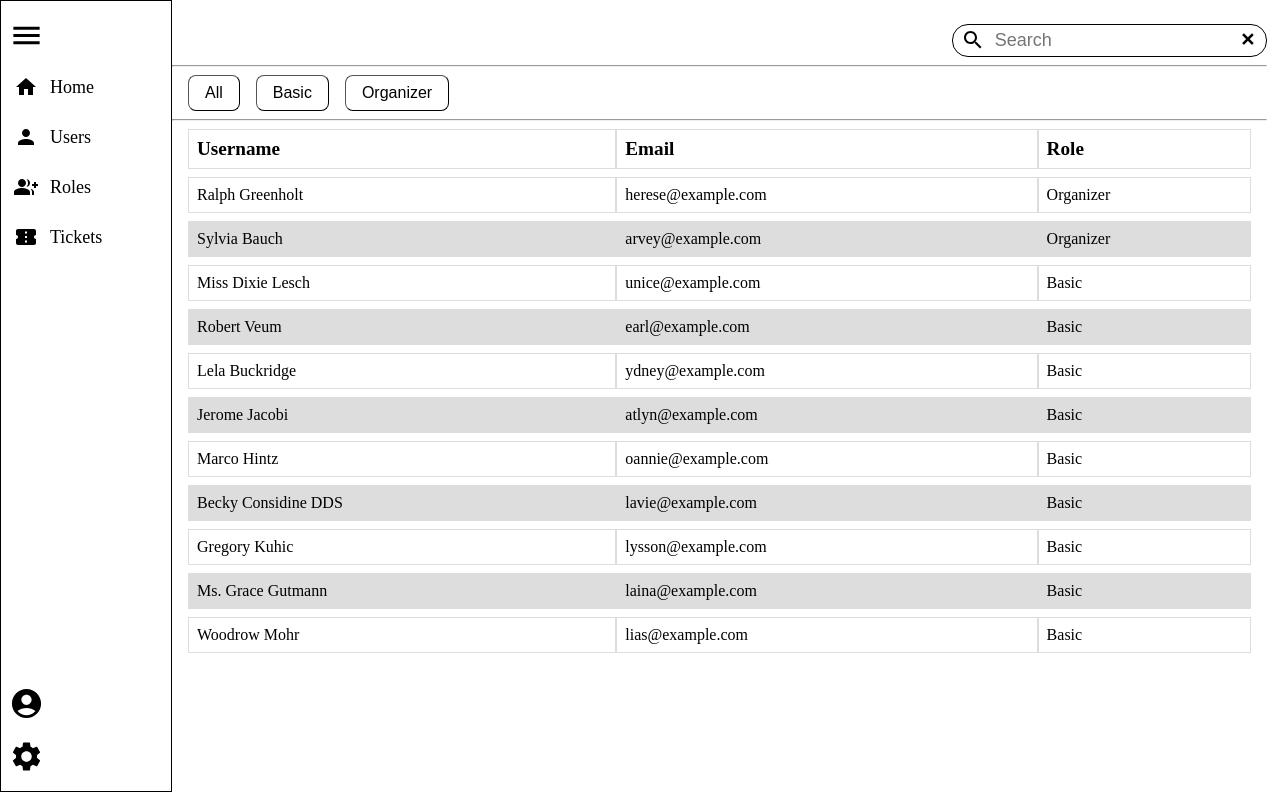
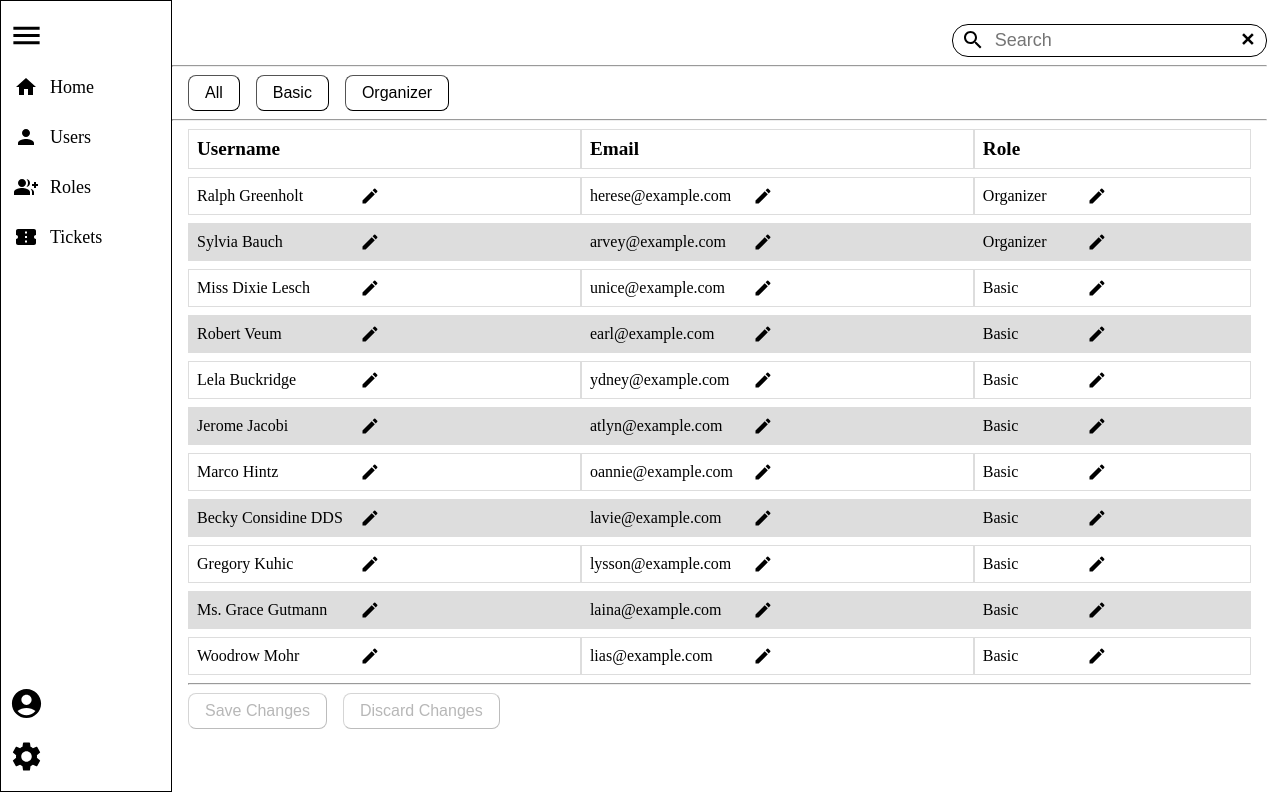
Before and after one commit to ANTH0RNY/Dashboard_1, a React (Vite) app: page /user in a window 1280 px wide. Built offline with nearby package versions, Linux system fonts and the light colour scheme.

Commit message:
finished user

```diff
--- /dev/null
+++ b/src/Views/userDetails.jsx
@@ -0,0 +1,9 @@
+import EditDisplay from "../components/editDisplay";
+
+export default function UserDetails() {
+    return (
+        <div className="user-details">
+            <EditDisplay/>
+        </div>
+    )
+}
--- a/src/Views/usersPage.jsx
+++ b/src/Views/usersPage.jsx
@@ -27,8 +27,7 @@ export default function UsersPage() {
             <hr />
             <RolesBtnList roles={roles.roles} handler={btnHandler} />
             <hr />
-            <UsersList users={userList} />
-            {/* // todo: userList componet */}
+            <UsersList users={userList} roles={roles.roles}/>
         </div>
     )
 }
--- /dev/null
+++ b/src/components/editDisplay.jsx
@@ -0,0 +1,56 @@
+import EditIcon from '@mui/icons-material/Edit';
+import SaveIcon from '@mui/icons-material/Save';
+import "../scss/edit-display.scss"
+import { useEffect, useRef, useState } from 'react';
+
+
+export default function EditDisplay({ defaultValue = "", handler = () => { }, discardController = null }) {
+    const [value, setValue] = useState(defaultValue);
+    const [editMode, setEditMode] = useState(false)
+    const input = useRef(null)
+
+    const handleCrossClick = () => {
+        if (input.current) {
+            setValue(defaultValue)
+            input.current.focus()
+        }
+        setEditMode(false)
+    }
+    const handleSaveClick = () => {
+        // if (value == defaultValue) return;
+        handler(value)
+        setEditMode(false)
+    }
+    useEffect(() => {
+        // handleCrossClick()
+        setValue(defaultValue)
+        // console.log("discard")
+    }, [discardController])
+    return (
+        <div className="edit-display">
+            {
+                !editMode ? (<>
+                    <p className='display'>
+                        {
+                            value
+                        }
+                    </p>
+                    <EditIcon fontSize='small' onClick={(_) => setEditMode(true)} />
+                </>) : (<>
+                    <input
+                        type="text"
+                        className='edit'
+                        value={value}
+                        onChange={(e) => setValue(e.target.value)}
+                        ref={input}
+                    />
+                    <span className='cross' onClick={(_) => handleCrossClick()}>
+                        &#10005;
+                    </span>
+                    <SaveIcon fontSize={"small"} className='icon' onClick={(_) => { handleSaveClick() }} />
+                </>)
+            }
+
+        </div>
+    )
+}
--- /dev/null
+++ b/src/components/editDisplayRole.jsx
@@ -0,0 +1,56 @@
+import EditIcon from '@mui/icons-material/Edit';
+import SaveIcon from '@mui/icons-material/Save';
+
+import { useEffect, useState } from "react";
+import "../scss/edit-display-role.scss"
+
+export default function EditDisplayRole({ role, roles, handler = () => { }, discardController = null }) {
+    const [editMode, setEditMode] = useState(false)
+    const [value, setValue] = useState(role.id)
+    // console.log(role)
+    const handleCrossClick = () => {
+        setValue(role.id)
+        setEditMode(false)
+    }
+    const handleSaveClick = () => {
+        // if (role.id == value) return
+        handler(value)
+        setEditMode(false)
+    }
+    useEffect(() => {
+        setValue(role.id)
+    }, [discardController])
+
+    return (
+        <div className="edit-display-role">
+            {
+                !editMode
+                    ? (<>
+                        <p className="display">
+                            {
+                                roles.find((r) => r.id == value).roleGroup
+                            }
+                        </p>
+                        <EditIcon fontSize='small' onClick={(_) => { setEditMode(true) }} />
+                    </>)
+
+                    : <>
+                        <select name="role" value={value}
+                            onChange={e => setValue(e.target.value)}
+                        >
+                            {
+                                roles.map((r) =>
+                                    <option value={r.id} key={r.id}>
+                                        {r.roleGroup}
+                                    </option>)
+                            }
+                        </select>
+                        <span className='cross' onClick={(_) => handleCrossClick()}>
+                            &#10005;
+                        </span>
+                        <SaveIcon fontSize={"small"} className='icon' onClick={(_) => { handleSaveClick() }} />
+                    </>
+            }
+        </div>
+    )
+}
--- a/src/components/usersList.jsx
+++ b/src/components/usersList.jsx
@@ -1,5 +1,55 @@
 import "../scss/userList.scss"
-export default function UsersList({ users }) {
+import { useRef, useState } from "react"
+import EditDisplay from "./editDisplay"
+import EditDisplayRole from "./editDisplayRole"
+
+export default function UsersList({ users, roles }) {
+
+    const [changeTracker, setChangeTracker] = useState([])
+    const [discardController, setDiscardController] = useState(false)
+
+    const handleCHange = (user, key) => {
+        return function (value) {
+            let changed = changeTracker.find((item) => item.id == user.id)
+            let newChanges = []
+            if (key !== "roleGroup") {
+                if (changed) {
+                    // console.log(changed)
+                    changed = { ...changed, [key]: value }
+                    newChanges = changeTracker.map((item) => {
+                        if (item.id == user.id) {
+                            return changed
+                        }
+                        return item
+                    })
+                }
+                else {
+                    changed = { id: user.id, [key]: value.trim() }
+                    newChanges = [...changeTracker, changed]
+                }
+            } else {
+                // console.log(key)
+                if (changed) {
+                    changed = { ...changed, role: { id: value, [key]: roles.find((e) => e.id == value).roleGroup } }
+                    newChanges = changeTracker.map((item) => {
+                        if (item.id == user.id) {
+                            return changed
+                        }
+                        return item
+                    })
+                } else {
+                    changed = { id: user.id, role: { id: value, [key]: roles.find((e) => e.id == value).roleGroup } }
+                    newChanges = [...changeTracker, changed]
+                }
+            }
+            // console.log(newChanges)
+            setChangeTracker(newChanges)
+        }
+    }
+    const handleSave = () => {
+
+    }
+
     return (
         <div className="user-item">
             <table className="user-list">
@@ -14,14 +64,45 @@ export default function UsersList({ users }) {
                     {users.map((user) => {
                         return (
                             <tr key={user.id} className="user-item">
-                                <td className="user-name">{user.userName}</td>
+                                {/* <td className="user-name">{user.userName}</td>
                                 <td className="user-email">{user.userEmail}</td>
-                                <td className="user-role">{user.role.roleGroup}</td>
+                                <td className="user-role">{user.role.roleGroup}</td> */}
+                                <td className="user-name">
+                                    <EditDisplay defaultValue={user.userName} handler={handleCHange(user, "userName")} discardController={discardController} />
+                                </td>
+                                <td className="user-email">
+                                    <EditDisplay defaultValue={user.userEmail} handler={handleCHange(user, "userEmail")} discardController={discardController} />
+                                </td>
+                                <td className="user-role">
+                                    {/* <EditDisplay defaultValue={user.role.roleGroup} handler={handleCHange(user, "roleGroup")} discardController={discardController}/> */}
+                                    <EditDisplayRole role={user.role} roles={roles} handler={handleCHange(user, "roleGroup")} discardController={discardController} />
+                                </td>
                             </tr>
                         )
                     })}
                 </tbody>
             </table>
+            <hr />
+            <div className="btns" >
+                <button
+                    className="save"
+                    disabled={changeTracker.length <= 0}
+                    onClick={(_) => { handleSave() }}
+                >
+                    Save Changes
+                </button>
+                <button
+                    className="discard"
+                    disabled={changeTracker.length <= 0}
+                    onClick={(_) => {
+                        setChangeTracker([])
+                        // handleDiscard()
+                        setDiscardController(!discardController)
+                    }}
+                >
+                    Discard Changes
+                </button>
+            </div>
         </div>
     )
 }
--- a/src/data/users.json
+++ b/src/data/users.json
@@ -14,7 +14,7 @@
             "userName": "Sylvia Bauch",
             "userEmail": "arvey@example.com",
             "role": {
-                "id": 1,
+                "id": 2,
                 "roleGroup": "Organizer"
             }
         },
--- /dev/null
+++ b/src/scss/edit-display-role.scss
@@ -0,0 +1,30 @@
+.edit-display-role{
+    display: flex;
+    align-items: center;
+    gap: .5em;
+    .display{
+        width: 6rem;
+    }
+    select{
+        width: 6rem;
+        font-size: 16px;
+        padding-block: 2px;
+        border-radius: 5px;
+        background-color: white;
+        border: 1px solid black;
+        &:focus{
+            border: 1px solid black;
+        }
+    }
+    .icon{
+        font-size: 16px;
+    }
+    span{
+        font-size: 16px;
+        font-weight: bold;
+        border: 1px solid transparent;
+        &:hover{
+            border: 1px solid black;
+        }
+    }
+}
--- /dev/null
+++ b/src/scss/edit-display.scss
@@ -0,0 +1,44 @@
+.edit-display {
+    display: flex;
+    align-items: center;
+    // justify-content: center;
+    gap: .2em;
+
+    .edit {
+        font-size: 16px;
+        padding-left: .2rem;
+        padding-block: 3px;
+        width: 12rem;
+        border: 1px solid black;
+        border-radius: .2rem;
+    }
+
+    .display {
+        min-width: 10rem;
+        // border: 1px solid black;
+    }
+
+    .cross {
+        font-size: 1.1rem;
+        font-weight: bold;
+        border: 1px solid transparent;
+
+        &:hover {
+            cursor: pointer;
+            border: 1px solid black;
+            border-radius: .2rem;
+        }
+    }
+
+    .icon {
+        border: 1px solid transparent;
+        // width: 100%;
+        font-size: 24px;
+
+        &:hover {
+            cursor: pointer;
+            border: 1px solid black;
+            border-radius: .2rem;
+        }
+    }
+}
--- a/src/scss/userList.scss
+++ b/src/scss/userList.scss
@@ -2,6 +2,31 @@
     padding-inline: 1em;
 
     // padding-block: 1em;
+
+    .btns {
+        padding-top: .5rem;
+        display: flex;
+        gap: 1rem;
+
+        &>button {
+            background-color: white;
+            padding: .5em 1em;
+            font-size: 16px;
+            border-radius: .5em;
+            outline: none;
+            border-width: 1px;
+            transition: scale .3s;
+
+            &:hover {
+                cursor: pointer;
+            }
+
+            // &[disabled] {}
+        }
+
+        // justify-content: flex-end;
+    }
+
     table {
         border-collapse: separate;
         width: 100%;
@@ -22,11 +47,17 @@
             background-color: #dddddd;
         }
 
+        // tr:nth-child(odd) {
+        //     background-color: #ffffff;
+        // }
+
         .user-item {
 
             &:hover {
                 cursor: pointer;
-                opacity: .7;
+                // opacity: .7;
+                // filter: brightness(90%);
+                background-color: lightblue;
             }
         }
     }
--- a/src/scss/userPage.scss
+++ b/src/scss/userPage.scss
@@ -3,6 +3,7 @@
         // width: 100%;
         flex-direction: column;
         overflow-x: hidden;
+
         .user-search {
                 display: flex;
                 justify-content: flex-end;
```
Also changed, not shown: src/router/router.jsx (+7 -2 lines).
